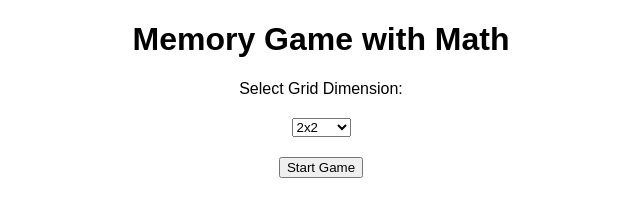
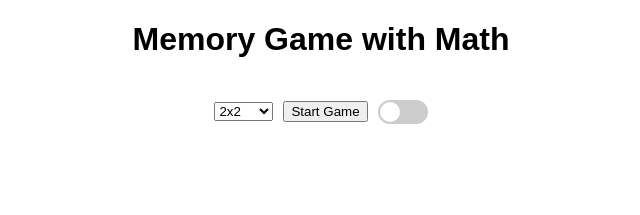
Before and after one commit to bcxmech/bcxmech.github.io, a plain HTML site: page numberpair.html in a window 1280 px wide. Shown: the whole page, without its empty margins (319-959 px from the left). Drawn offline with Linux system fonts and the light colour scheme.

Commit message:
Update numberpair.html

```diff
--- a/numberpair.html
+++ b/numberpair.html
@@ -13,6 +13,14 @@
             margin: 0;
             padding: 0;
             overflow-x: hidden;
+            background-color: #ffffff; /* Light mode background */
+            color: #000000; /* Light mode text color */
+            transition: background-color 0.3s, color 0.3s;
+        }
+
+        .dark-mode {
+            background-color: #2c2c2c; /* Dark mode background */
+            color: #f0f0f0; /* Dark mode text color */
         }
 
         #grid-container {
@@ -35,7 +43,13 @@
             aspect-ratio: 1 / 1; /* Ensures the tiles are square */
             font-size: 2em;
             font-weight: bold;
-            color: #000;
+            color: #000000;
+        }
+
+        body.dark-mode .tile {
+            background-color: #4a4a4a; /* Dark mode tile background */
+            color: #f0f0f0;
+            border-color: #666666;
         }
 
         .matched {
@@ -43,25 +57,86 @@
             pointer-events: none;
         }
 
+        body.dark-mode .matched {
+            background-color: #66aa66; /* Adjusted for dark mode */
+        }
+
         .selected {
-            background-color: #ffffff; /* White for selected tiles */
+            background-color: #e89595; /* Red for selected tiles */
             border-color: #000; /* Black border for selected tiles */
         }
 
-        #dimension-select {
-            margin: 20px 0;
+        body.dark-mode .selected {
+            background-color: #d66c6c; /* Adjusted for dark mode */
         }
 
         #sum-prompt {
             font-size: 1.5em;
             margin: 10px 0;
         }
+
+        .control-panel {
+            display: flex;
+            align-items: center;
+            gap: 10px; /* Space between the buttons */
+            margin-top: 20px;
+        }
+
+        #dimension-select {
+            margin: 0; /* Remove margin to make it compact */
+        }
+
+        .switch {
+            position: relative;
+            display: inline-block;
+            width: 50px;
+            height: 24px;
+        }
+
+        .switch input {
+            opacity: 0;
+            width: 0;
+            height: 0;
+        }
+
+        .slider {
+            position: absolute;
+            cursor: pointer;
+            top: 0;
+            left: 0;
+            right: 0;
+            bottom: 0;
+            background-color: #ccc;
+            transition: .4s;
+            border-radius: 24px;
+        }
+
+        .slider:before {
+            position: absolute;
+            content: "";
+            height: 20px;
+            width: 20px;
+            left: 2px;
+            bottom: 2px;
+            background-color: white;
+            transition: .4s;
+            border-radius: 50%;
+        }
+
+        input:checked + .slider {
+            background-color: #2196F3;
+        }
+
+        input:checked + .slider:before {
+            transform: translateX(26px);
+        }
     </style>
 </head>
 <body>
 
     <h1>Memory Game with Math</h1>
-    <label for="dimension">Select Grid Dimension:</label>
+
+    <div class="control-panel">
         <select id="dimension-select">
             <option value="2">2x2</option>
             <option value="4">4x4</option>
@@ -70,6 +145,11 @@
             <option value="10">10x10</option>
         </select>
         <button onclick="startGame()">Start Game</button>
+        <label class="switch">
+            <input type="checkbox" id="dark-mode-toggle" onclick="toggleDarkMode()">
+            <span class="slider"></span>
+        </label>
+    </div>
 
     <div id="sum-prompt"></div>
     <div id="grid-container"></div>
@@ -198,6 +278,10 @@
                 document.getElementById('sum-prompt').innerText = `Find the pair that sums to: ${newSum}`;
             }
         }
+
+        function toggleDarkMode() {
+            document.body.classList.toggle('dark-mode');
+        }
     </script>
 
 </body>
```
Lines whose indentation alone changed are shown as unchanged.
